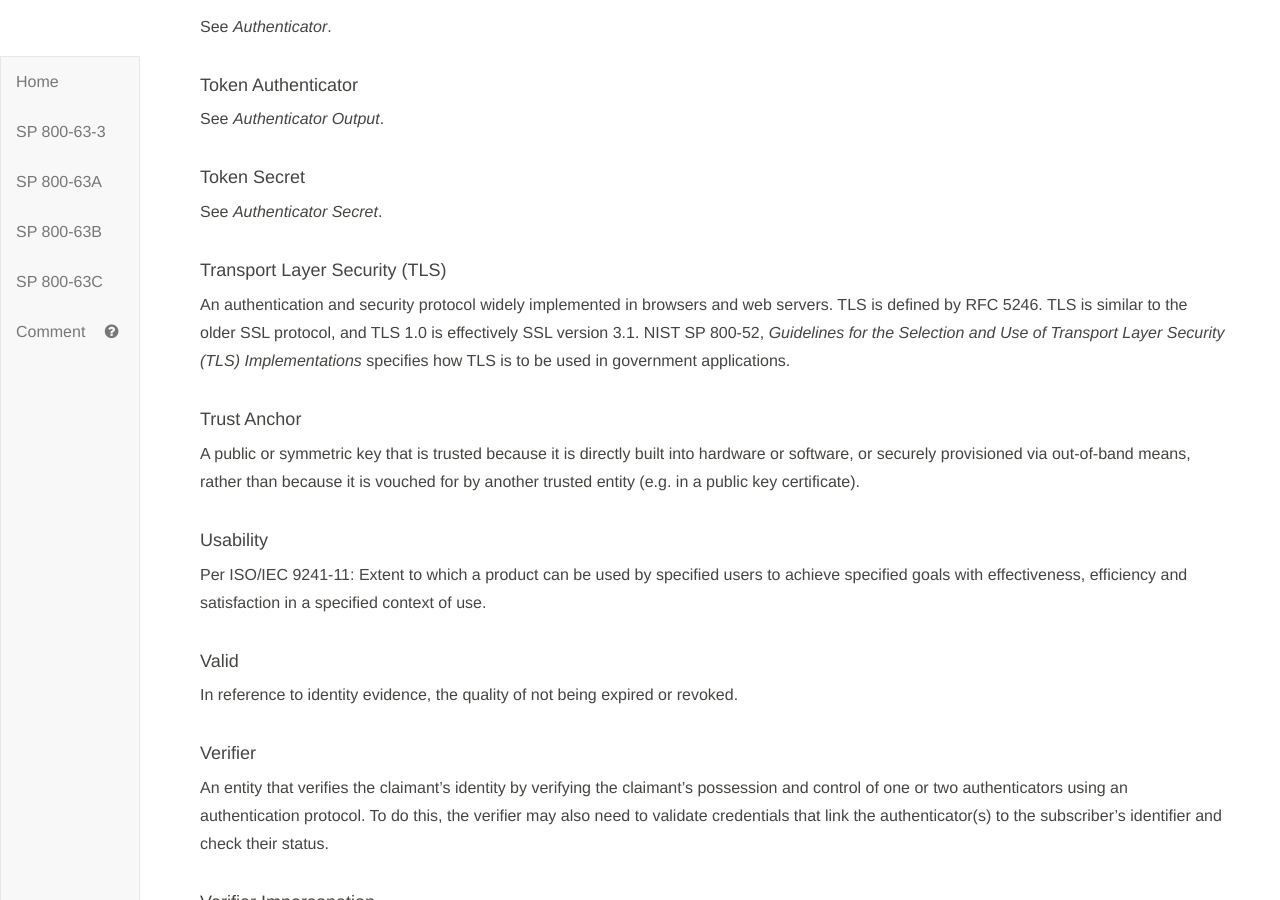
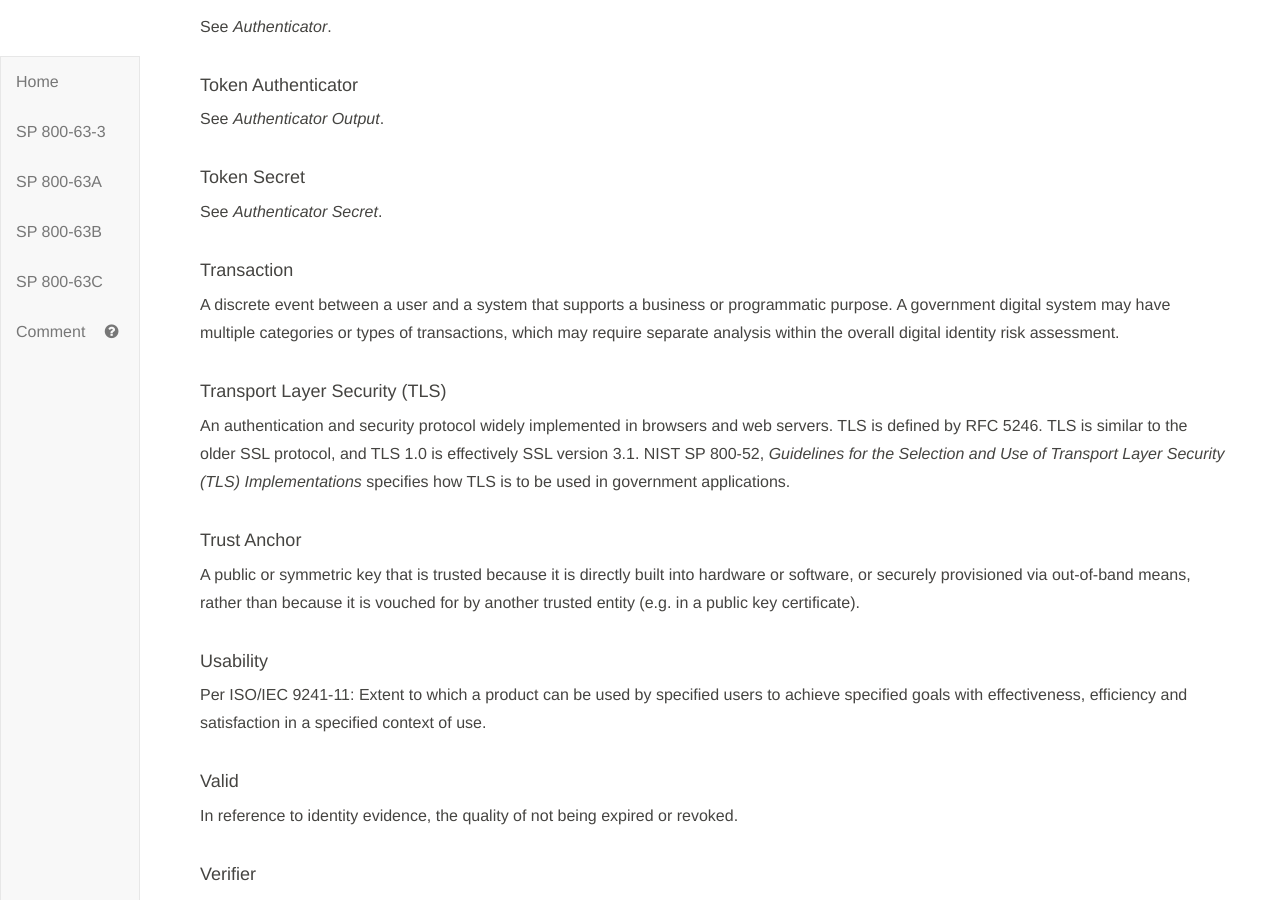
Before and after one commit to usnistgov/800-63-3, a Jekyll site: the page built from sp800-63-3/definitions.md, in a window 1280 px wide and 900 px high, scrolled down 14868 px. Built offline with Jekyll 4.4.1, drawn with Linux system fonts in a browser that asks for light colours; our own code applies the rules of GitHub Pages for plain Markdown files.

Commit message:
Closes #1761

```diff
--- a/sp800-63-3/definitions.md
+++ b/sp800-63-3/definitions.md
@@ -397,6 +397,10 @@ See *Authenticator Output*.
 #### Token Secret
 See *Authenticator Secret*.
 
+#### Transaction
+
+A discrete event between a user and a system that supports a business or programmatic purpose. A government digital system may have multiple categories or types of transactions, which may require separate analysis within the overall digital identity risk assessment.
+
 #### Transport Layer Security (TLS)
 An authentication and security protocol widely implemented in browsers and web servers. TLS is defined by RFC 5246. TLS is similar to the older SSL protocol, and TLS 1.0 is effectively SSL version 3.1. NIST SP 800-52, *Guidelines for the Selection and Use of Transport Layer Security (TLS) Implementations* specifies how TLS is to be used in government applications.
 
```
